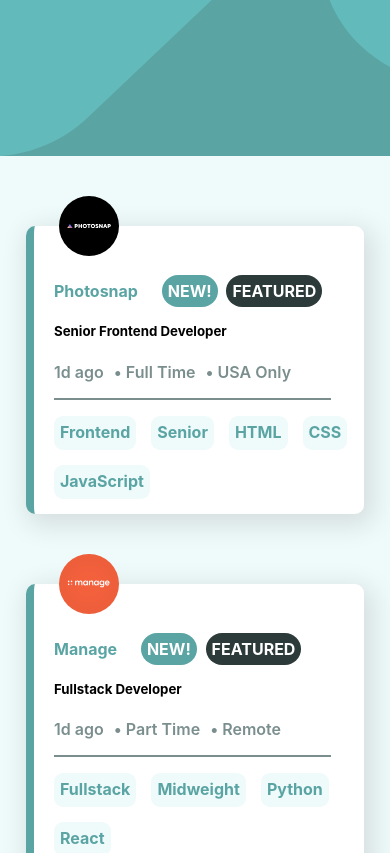
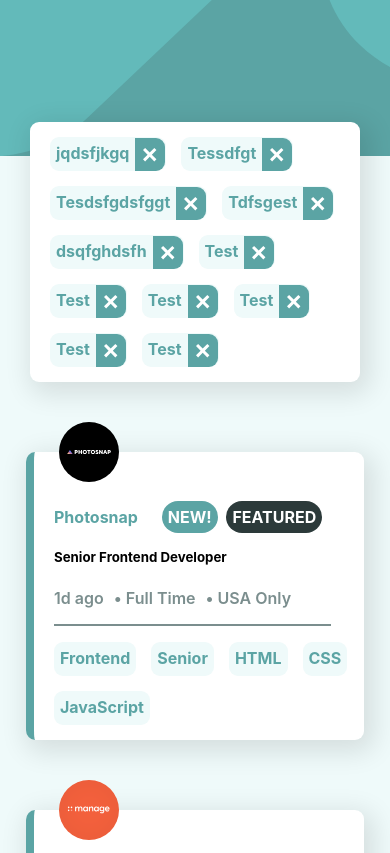
Before and after one commit to Lhourquin/static-job-listings-master, a React (Create React App) app: page / in a window 390 px wide. Shown: the top 853 px of the page. Built offline with nearby package versions, Linux system fonts and the light colour scheme.

Commit message:
style mobile for filter and filter bar

```diff
--- a/package.json
+++ b/package.json
@@ -3,6 +3,7 @@
   "version": "0.1.0",
   "private": true,
   "dependencies": {
+    "@fortawesome/fontawesome-svg-core": "^6.1.1",
     "@testing-library/jest-dom": "^5.16.4",
     "@testing-library/react": "^13.3.0",
     "@testing-library/user-event": "^13.5.0",
--- a/src/App.js
+++ b/src/App.js
@@ -5,6 +5,7 @@
 import bgMobile from "./img/bg-header-mobile.svg";
 import bgDesktop from "./img/bg-header-desktop.svg";
 import JobCard from "./components/job-card/index";
+import FilterBar from './components/filter-bar/index';
 
 const Header = styled.header`
     background-image : url(${bgMobile});
@@ -17,6 +18,7 @@
     }
 
 `;
+
 function App() {
 
   console.log(jobsData)
@@ -24,6 +26,7 @@
   return (
     <div className="App">
       <Header/>
+      <FilterBar/>
       <JobCard jobsData={jobsData}/>
     </div>
   );
--- a/src/components/filter-bar/index.js
+++ b/src/components/filter-bar/index.js
@@ -1,9 +1,25 @@
 import React from "react";
+import styled from "styled-components";
+import Filter from "../filter/index";
 
-export const FilterBar = () => {
-    return(
-        <div>
+const Bar = styled.div`
+    margin: -50px auto auto auto;
+    width : 330px;
+    background: white;
+    -webkit-box-shadow: 5px 7px 27px 5px rgba(0,0,0,0.11);
+    box-shadow: 5px 7px 27px 5px rgba(0,0,0,0.11);
+    border-radius : 9px;
+`;
 
-        </div>
+const FilterBar = () => {
+    return (
+        <>
+            <Bar>
+                <Filter/>
+            </Bar>
+        </>
+
     )
 }
+
+export default FilterBar;
--- /dev/null
+++ b/src/components/filter/index.js
@@ -0,0 +1,85 @@
+import React from "react";
+import styled from "styled-components";
+import remove from "./../../img/icon-remove.svg";
+const FilterContainer = styled.ul`
+    display : flex;
+    flex-wrap : wrap;
+    list-style-type : none;
+    padding-left : 20px;
+    padding-top : 15px;
+
+
+
+    @media (min-width : 600px){
+        display : flex;
+        flex-wrap: nowrap;
+        margin: 50px 0 auto auto;
+        justify-content : center;
+        overflow : auto;
+        li{
+            padding :15px;
+            display : flex;
+            justify-content: center;
+
+        }
+    }
+`;
+
+const FilterSelect = styled.li`
+    display : flex;
+    justify-content: space-between;
+    background-color: hsl(180, 52%, 96%);
+    color :  hsl(180,29%,50%);
+    font-weight : 700;
+    margin-right: 15px;
+    margin-bottom : 15px;
+    border-radius: 9px;
+    height : 22px;
+    display : flex;
+    padding : 6px;
+    cursor : pointer;
+
+
+`;
+
+const ButtonDeleteFilter = styled.button`
+    border: none;
+    background-image : url(${remove});
+    background-repeat: no-repeat;
+    background-color: hsl(180,29%,50%);
+    background-position: center;
+    height: 33px;
+    margin-top: -5px;
+    margin-left: 6px;
+    border-top-right-radius: 9px;
+    border-bottom-right-radius: 9px;
+    width: 30px;
+    cursor: pointer;
+    margin-right: -5px;
+
+`;
+
+const Filter = () => {
+    return (
+        <>
+            <FilterContainer>
+                <FilterSelect>jqdsfjkgq<ButtonDeleteFilter/></FilterSelect>
+
+                <FilterSelect>Tessdfgt<ButtonDeleteFilter /></FilterSelect>
+
+                <FilterSelect>Tesdsfgdsfggt<ButtonDeleteFilter /></FilterSelect>
+                <FilterSelect>Tdfsgest<ButtonDeleteFilter /></FilterSelect>
+                <FilterSelect>dsqfghdsfh<ButtonDeleteFilter /></FilterSelect>
+
+                <FilterSelect>Test<ButtonDeleteFilter /></FilterSelect> <FilterSelect>Test<ButtonDeleteFilter /></FilterSelect>
+                <FilterSelect>Test<ButtonDeleteFilter /></FilterSelect>
+
+                <FilterSelect>Test<ButtonDeleteFilter /></FilterSelect> <FilterSelect>Test<ButtonDeleteFilter /></FilterSelect>
+                <FilterSelect>Test<ButtonDeleteFilter /></FilterSelect>
+
+                </FilterContainer>
+        </>
+    )
+}
+
+export default Filter;
```
Also changed, not shown: 1 other file (tests, documents, lock files or other folders).
